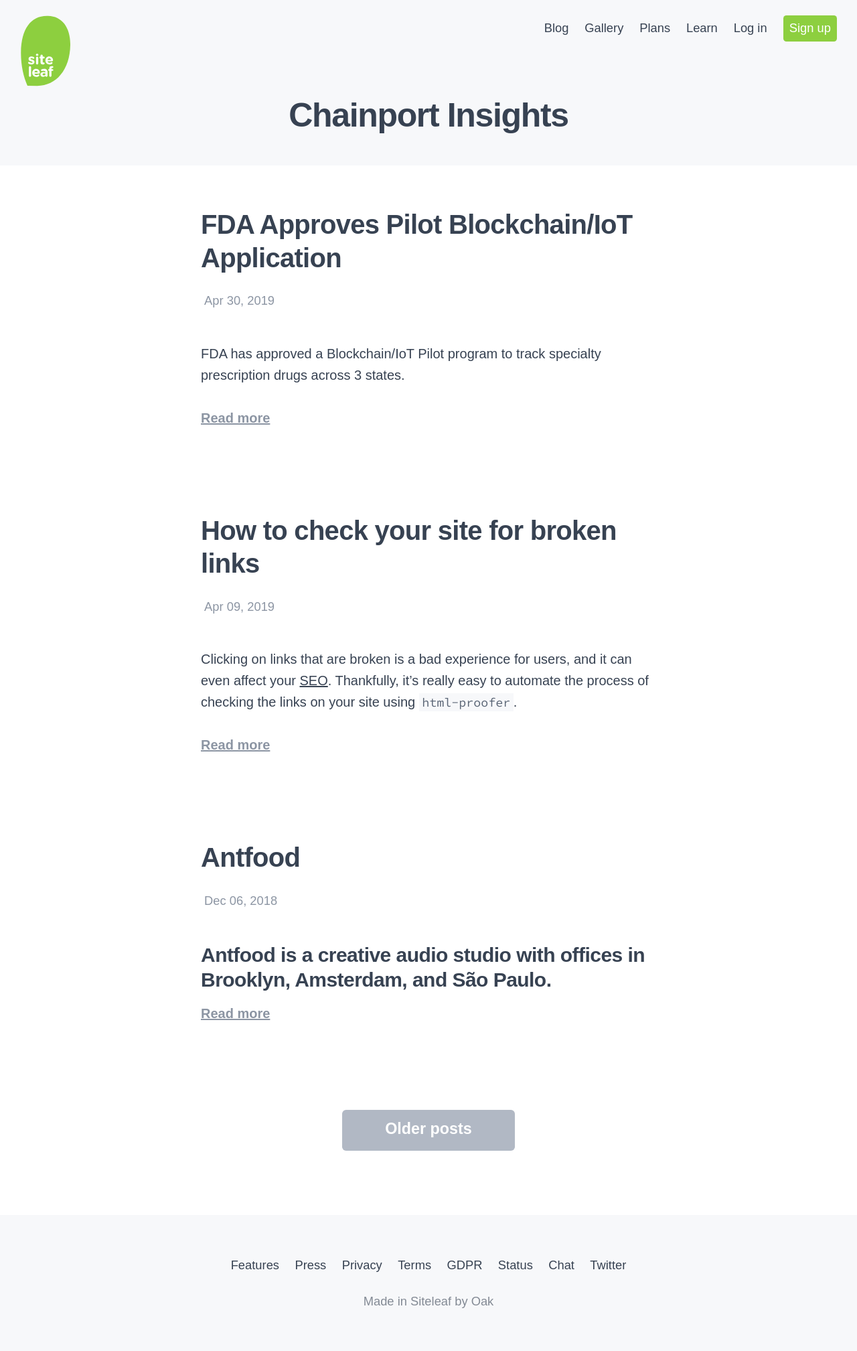
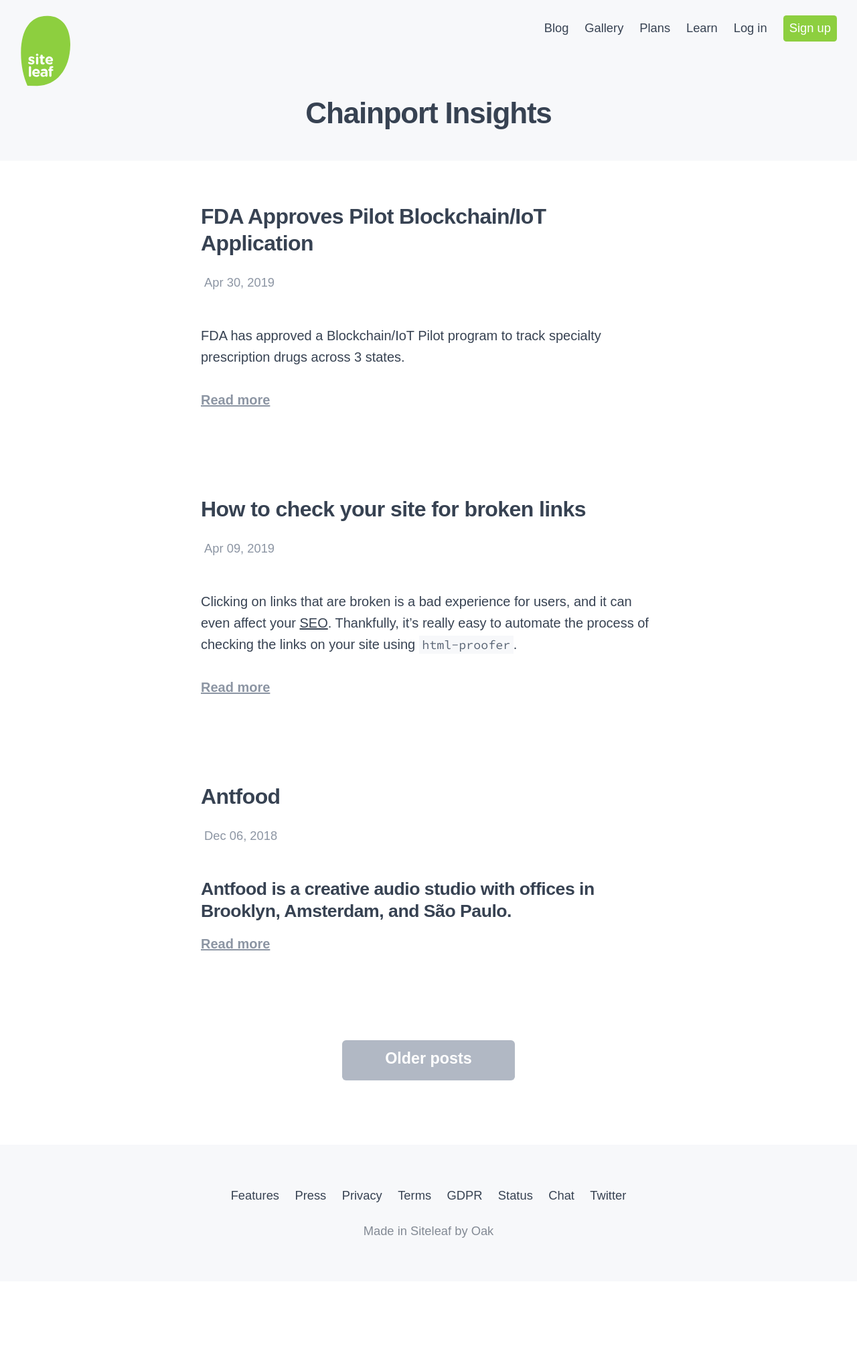
Before and after one commit to sundaywork/chainport_insights, a Jekyll site: the page built from chainport-insights.markdown, in a window 1280 px wide. Shown: the whole page at 67% size. Built offline with Jekyll 4.4.1, drawn with Linux system fonts in a browser that asks for light colours; some web fonts are replaced; after the commit the page ends 1913 px from its top, so only the background shows below that.

Commit message:
try smaller font size

```diff
--- a/styles/all.scss
+++ b/styles/all.scss
@@ -56,29 +56,29 @@ h6 {
   font-weight: $font-weight--bold;
 }
 h1 {
-  font-size: 2.5em;
+  font-size: 2.2em;
   line-height: $line-height--tighter;
   letter-spacing: $letter-spacing--tighter;
   @include max-width($max-width--md) {
-    font-size: 2.5em;
+    font-size: 2.2em;
     letter-spacing: $letter-spacing--tight;
   }
   @include max-width($max-width--sm) {
-    font-size: 2.5em;
+    font-size: 2.2em;
     letter-spacing: $letter-spacing--tight;
   }
 }
 h2 {
-  font-size: 2.0em;
+  font-size: 1.6em;
   line-height: $line-height--tight;
   letter-spacing: $letter-spacing--tight;
   @include max-width($max-width--sm) {
-    font-size: 2em;
+    font-size: 1.6em;
   }
   margin-bottom: $v*0.5;
 }
 h3 {
-  font-size: 1.5em;
+  font-size: 1.33em;
   line-height: $line-height--tight;
   letter-spacing: $letter-spacing--tight;
   @include max-width($max-width--sm) {
```
